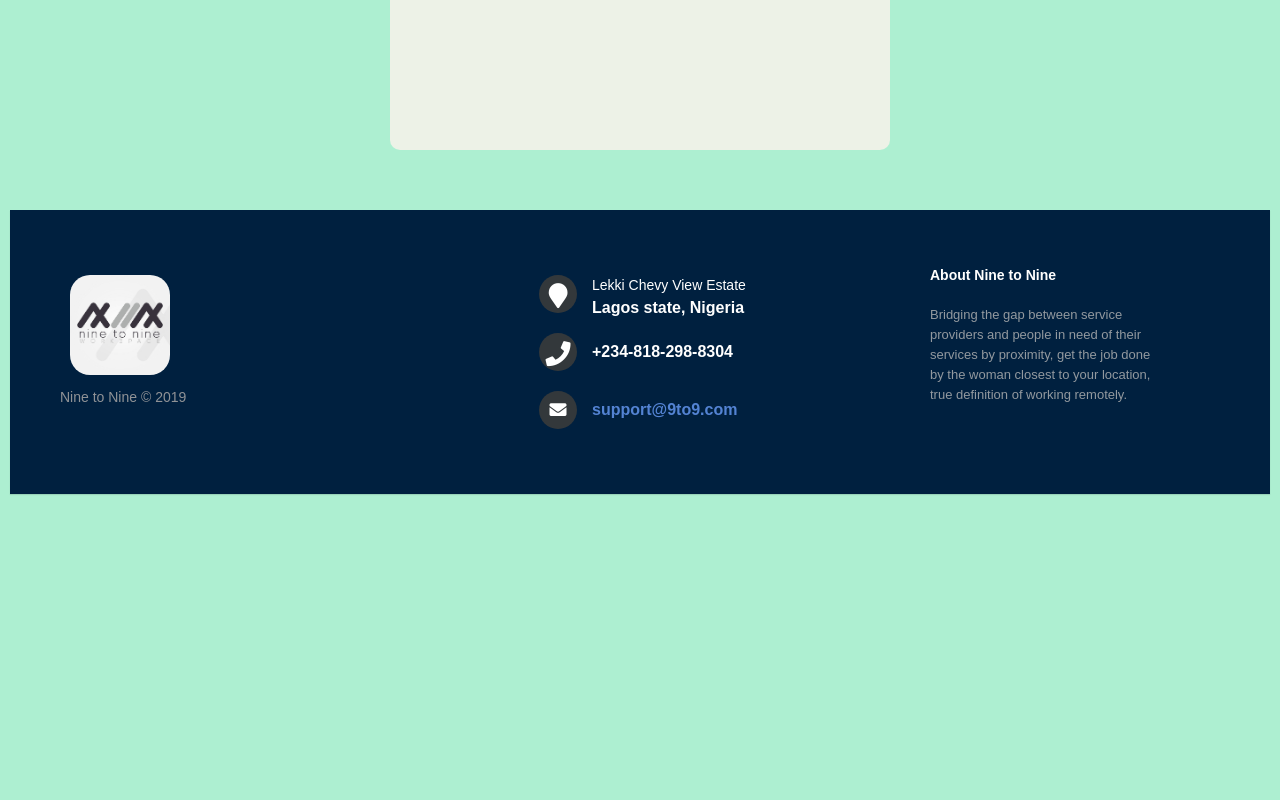
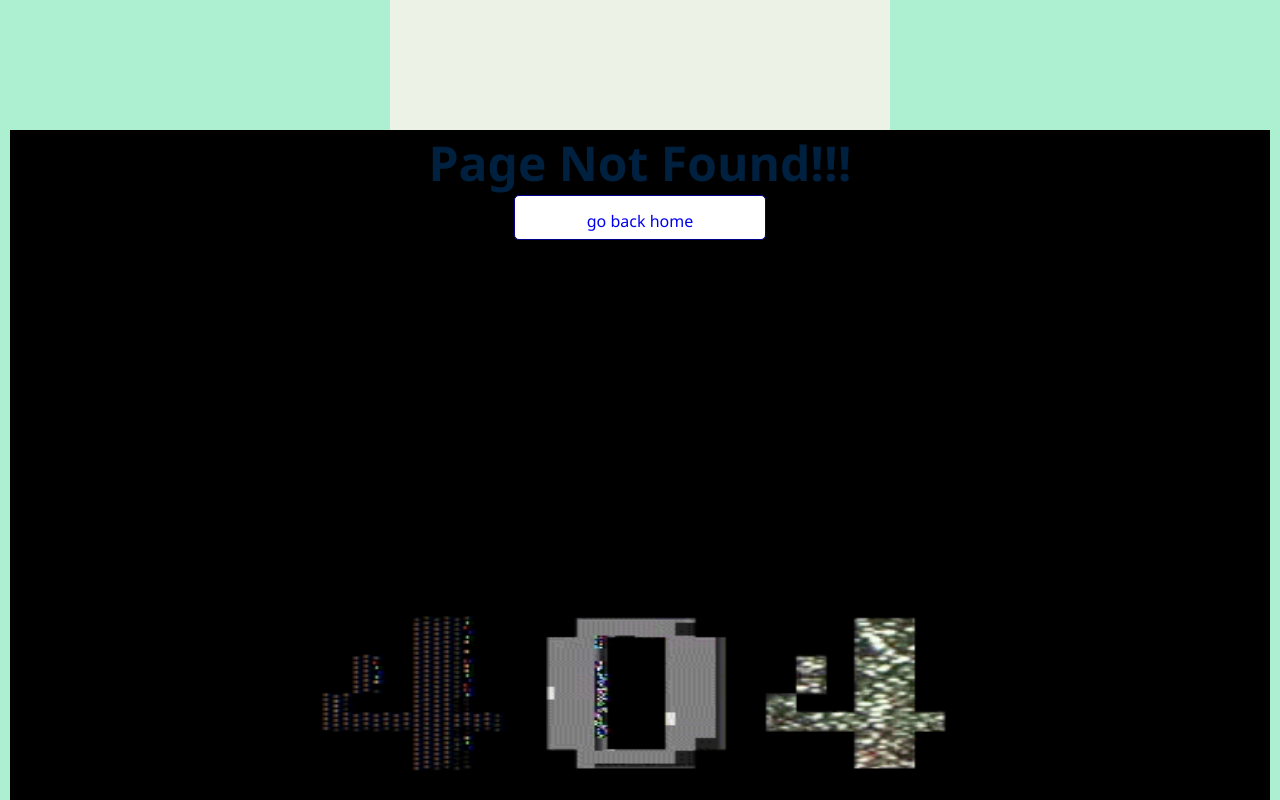
Before and after one commit to Bash360/nine-to-nine, a React (Create React App) app: page /signup in a window 1280 px wide. Shown: the part 1000-1800 px from the top of the page. Before the commit the page ends 1504 px from the top, so only its background shows below. Built offline with nearby package versions, Linux system fonts and the light colour scheme.

Commit message:
added 404 page

```diff
--- /dev/null
+++ b/src/404/404.css
@@ -0,0 +1,15 @@
+.error {
+  background: #000;
+  margin: 0;
+  padding: 0;
+  text-align: center;
+  height: 100vh;
+}
+
+.gif-block {
+
+  width: 100%;
+
+  height: 100%;
+  margin-top: 50px;
+}
--- /dev/null
+++ b/src/404/404.js
@@ -0,0 +1,17 @@
+import React from 'react';
+import './404.css';
+import NavLink from '../components/Link/NavLink';
+import errorImage from './404.gif';
+export default function FourOFour() {
+  return (
+    <div className="error">
+      <h1>Page Not Found!!! </h1>
+      <div style={{width:"20%",margin:"auto" ,borderRadius: "5px", textAlign: "center", padding: "5px"}} className="primary outline-primary ">
+						<NavLink title="home"  where="/" text="go back home" />
+					</div>
+      <img className="gif-block" src={errorImage} alt="error page" />
+
+
+    </div>
+  );
+}
--- a/src/App.js
+++ b/src/App.js
@@ -6,13 +6,15 @@ import Signup from './components/Signup/Signup.jsx';
 import Home from './Home/Home';
 import Footer from './components/Footer/Footer';
 import LoginForm from './components/LoginForm/LoginForm';
+import FourOFour from './404/404';
 function App() {
   return (
     <div className="container">
       <Header />
       <Route path="/" exact component={Home} />
       <Route path="/login" exact component={LoginForm} />
-       <Route path="/signup" exact component={Signup} />
+      <Route path="/signup" exact component={Signup} />
+      <Route  exact component={FourOFour} />
 
 
       <Footer/>
--- a/src/Home/Home.js
+++ b/src/Home/Home.js
@@ -1,5 +1,4 @@
 import React from 'react'
-import LoginForm from '../components/LoginForm/LoginForm.jsx';
 import Niners from '../components/Niners/Niners';
 import Signup from '../components/Signup/Signup.jsx';
 export default function Home(props) {
```
Also changed, not shown: src/404/404.gif (added).
